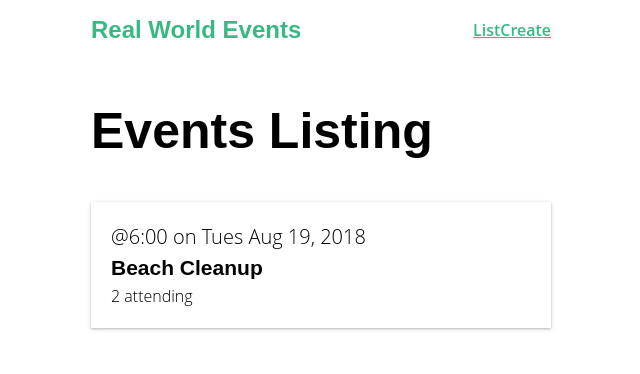
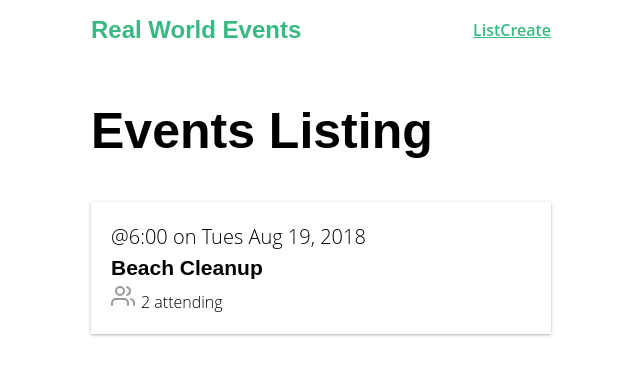
Before and after one commit to fuhrn/real-world-vue, a Vue app: page / in a window 1280 px wide. Shown: the top 374 px of the page, without its empty margins (319-959 px from the left). Built offline with nearby package versions, Linux system fonts and the light colour scheme.

Commit message:
Global Components

```diff
--- a/package.json
+++ b/package.json
@@ -9,6 +9,7 @@
   },
   "dependencies": {
     "core-js": "^3.6.5",
+    "lodash": "^4.17.19",
     "vue": "^2.6.11",
     "vue-router": "^3.2.0",
     "vuex": "^3.4.0"
--- /dev/null
+++ b/src/components/BaseIcon.vue
@@ -0,0 +1,44 @@
+
+<template>
+    <div class="icon-wrapper">
+        <svg class='icon' :width="width" :height="heigth">
+            <use v-bind="{'xlink:href':'/feather-sprite.svg#' + name}"/>
+        </svg>
+    </div>
+</template>
+
+<script>
+    export default {
+        name: 'Icon',
+        props: {
+            name: String,
+            width: {
+                type: [Number, String],
+                default: 24
+            },
+            heigth: {
+                type: [Number, String],
+                default: 24
+            },
+        },
+    }
+</script>
+
+<style scoped>
+    .icon-wrapper {
+        display: inline-flex;
+        align-items: center;
+        color: rgba(0, 0, 0, 0.4);
+        font-size: 1rem;
+        font-weight: 600;
+    }
+
+    .icon {
+        stroke: currentColor;
+        stroke-width: 2;
+        stroke-linecap: round;
+        stroke-linejoin: round;
+        fill: none;
+        margin-right: 6px;
+    }
+</style>
--- a/src/components/EventCard.vue
+++ b/src/components/EventCard.vue
@@ -3,6 +3,7 @@
         <div class="event-card -shadow">
             <span class="eyebrow">@{{ event.time }} on {{ event.date }}</span>
             <h4 class="title">{{ event.title }}</h4>
+            <BaseIcon name="users"/>
             <span>{{ event.attendees.length }} attending</span>
         </div>
     </router-link>
--- a/src/main.js
+++ b/src/main.js
@@ -1,7 +1,27 @@
 import Vue from "vue";
+import upperFirst from 'lodash/upperFirst'
+import camelCase from 'lodash/camelCase'
 import App from "./App.vue";
 import router from "./router";
 import store from "./store";
+
+
+const requireComponent = require.context(
+    './components',
+    false,
+    /Base[A-Z]\w+\.(vue|js)$/
+)
+
+requireComponent.keys().forEach(fileName => {
+  const componentConfig = requireComponent(fileName)
+
+  const componentName = upperFirst(
+      camelCase(fileName.replace(/^\.\/(.*)\.\w+$/, '$1'))
+  )
+
+  Vue.component(componentName, componentConfig.default || componentConfig)
+})
+
 
 Vue.config.productionTip = false;
 
```
Also changed, not shown: public/feather-sprite.svg (added), 1 other file (tests, documents, lock files or other folders).
